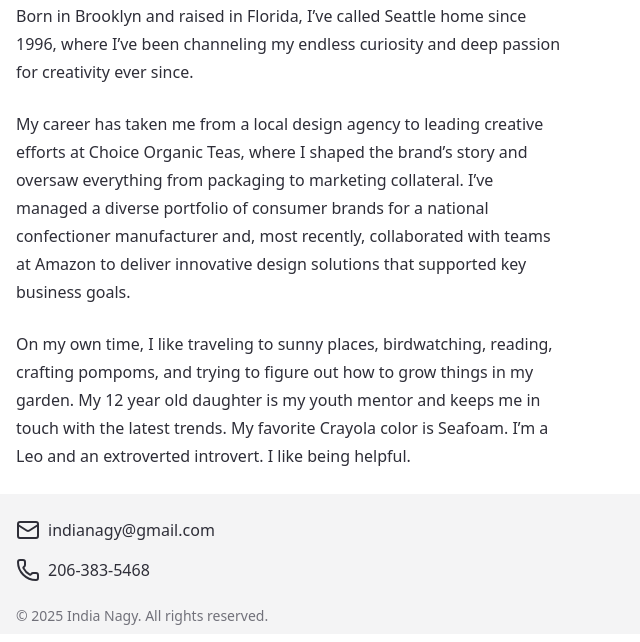
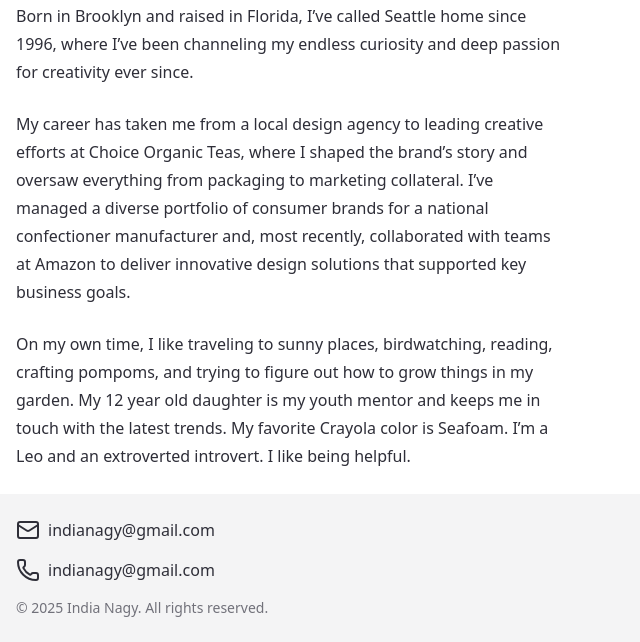
Before and after one commit to gsong/indianagy.com, an Astro site: page /about in a window 1280 px wide. Shown: the part 598-1240 px from the top of the page, without its empty margins (0-640 px from the left). Built offline with nearby package versions, Linux system fonts and the light colour scheme; Astro itself is replaced by a stand-in of ours; a web font is replaced by a local one.

Commit message:
feat: remove content from homepage
fix: make sure footer links are properly sized

```diff
--- a/src/layouts/Layout.astro
+++ b/src/layouts/Layout.astro
@@ -70,27 +70,25 @@ const BASE_URL = import.meta.env.BASE_URL;
     </main>
 
     <footer class="mt-6 bg-secondary py-2">
-      <div class="site-width">
+      <div class="site-width my-4 space-y-4">
         <a
           href="mailto:indianagy@gmail.com"
-          class="mt-4 flex gap-2"
+          class="flex w-fit gap-2"
           rel="nofollow"
         >
           <Mail />
-          <div>indianagy@gmail.com</div>
+          <span>indianagy@gmail.com</span>
         </a>
-
         <a
           href="tel:+12063835468"
           aria-label="Call India at 206-383-5468"
-          class="mt-4 flex gap-2"
+          class="flex w-fit gap-2"
           rel="nofollow"
         >
           <Phone />
-          <div>206-383-5468</div>
+          <span>indianagy@gmail.com</span>
         </a>
-
-        <p class="mt-4 text-sm text-muted-foreground">
+        <p class="text-sm text-muted-foreground">
           © 2025 India Nagy. All rights reserved.
         </p>
       </div>
--- a/src/pages/index.astro
+++ b/src/pages/index.astro
@@ -48,12 +48,4 @@ import { expertise } from "@/resources/expertise";
       }
     </ul>
   </section>
-
-  <aside>
-    <p class="font-serif text-xl sm:w-3/6 sm:text-2xl">
-      I am a graphic designer and art director with a passion for photography
-      and illustration. I have experience in packaging, print, social media, and
-      web design. I am currently available for freelance work.
-    </p>
-  </aside>
 </Layout>
```
